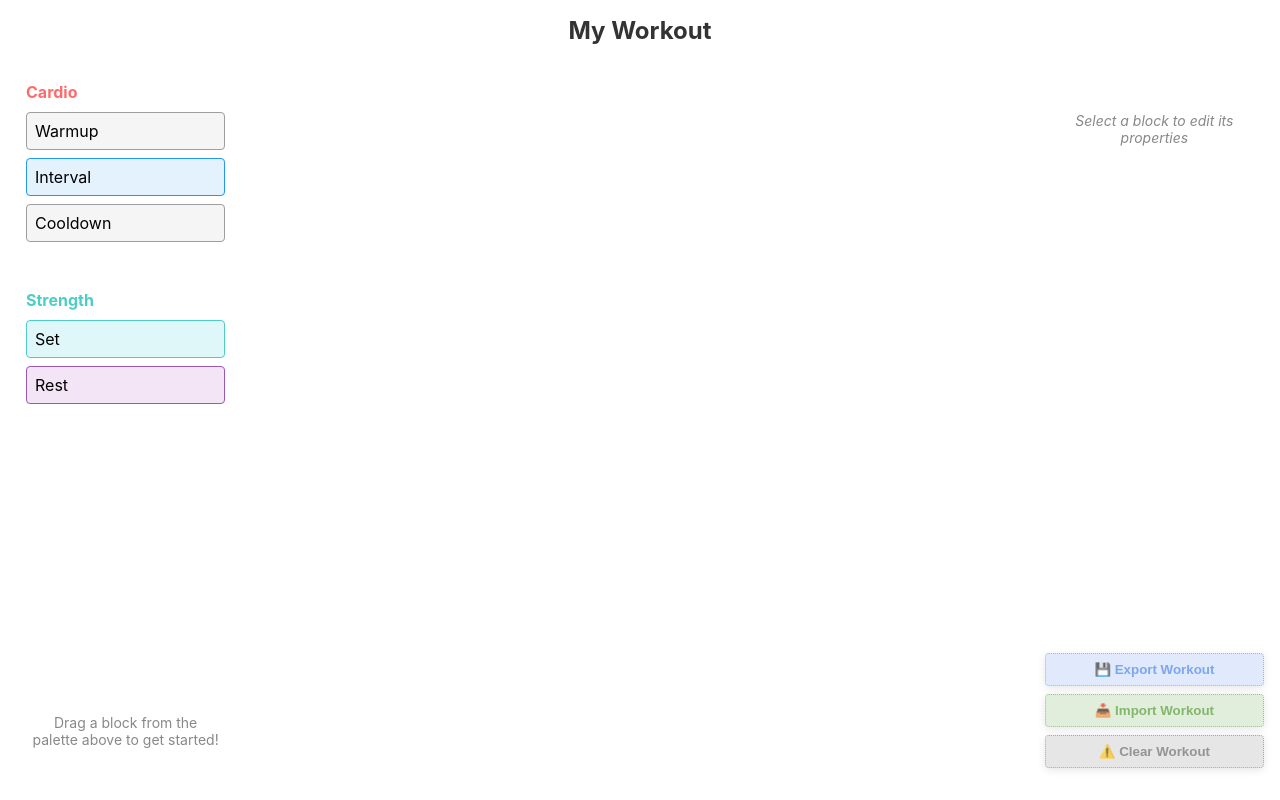
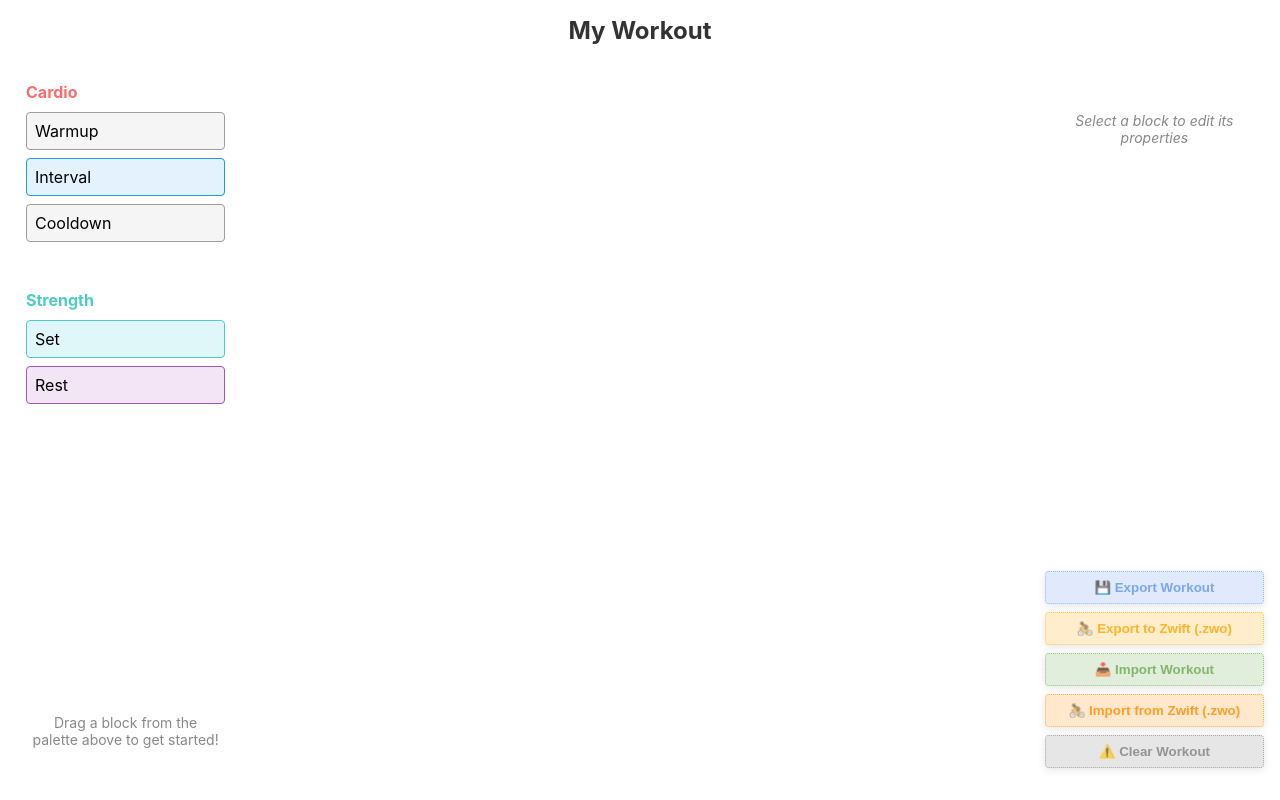
Before and after one commit to aaharr/workout, a React (Vite) app: page / in a window 1280 px wide. Built offline with nearby package versions, Linux system fonts and the light colour scheme.

Commit message:
Restore zwift buttons

```diff
--- a/src/App.tsx
+++ b/src/App.tsx
@@ -1,4 +1,4 @@
-import React from 'react';
+import React, { useState, useEffect } from 'react';
 import { Panel, PanelGroup, PanelResizeHandle } from 'react-resizable-panels';
 import { DragDropContext } from '@hello-pangea/dnd';
 import type { DropResult } from '@hello-pangea/dnd';
@@ -9,10 +9,49 @@ import { useStore } from './store/useStore';
 
 function App() {
   const { handleDragEnd } = useStore();
+  const [isMobile, setIsMobile] = useState(window.innerWidth < 768);
+
+  useEffect(() => {
+    const handleResize = () => {
+      setIsMobile(window.innerWidth < 768);
+    };
+
+    window.addEventListener('resize', handleResize);
+    return () => window.removeEventListener('resize', handleResize);
+  }, []);
 
   const onDragEnd = (result: DropResult) => {
     handleDragEnd(result);
   };
+
+  if (isMobile) {
+    return (
+      <div style={{ height: '100vh', display: 'flex', flexDirection: 'column' }}>
+        <DragDropContext onDragEnd={onDragEnd}>
+          <PanelGroup direction="vertical">
+            {/* Top Panel - Palette */}
+            <Panel defaultSize={20} minSize={10}>
+              <Palette />
+            </Panel>
+
+            <PanelResizeHandle style={{ height: '12px', background: 'rgba(255, 255, 255, 0.1)', cursor: 'row-resize' }} />
+
+            {/* Middle Panel - Timeline */}
+            <Panel defaultSize={60} minSize={30}>
+              <Timeline />
+            </Panel>
+
+            <PanelResizeHandle style={{ height: '12px', background: 'rgba(255, 255, 255, 0.1)', cursor: 'row-resize' }} />
+
+            {/* Bottom Panel - Inspector */}
+            <Panel defaultSize={20} minSize={10}>
+              <Inspector />
+            </Panel>
+          </PanelGroup>
+        </DragDropContext>
+      </div>
+    );
+  }
 
   return (
     <div style={{ height: '100vh' }}>
--- a/src/components/Inspector.tsx
+++ b/src/components/Inspector.tsx
@@ -5,8 +5,9 @@ import type { WorkoutSchema } from '../types/WorkoutSchema';
 import { CURRENT_VERSION } from '../types/WorkoutSchema';
 
 const Inspector: React.FC = () => {
-  const { cards: blocks, selectedCardIds: selectedBlockIds, updateCardText: updateBlockText, updateCardCue: updateBlockCue, updateCardDuration: updateBlockDuration, updateCardReps: updateBlockReps, updateCardWeight: updateBlockWeight, updateCardZone: updateBlockZone, updateCardHr: updateBlockHr, updateCardCadence: updateBlockCadence, clearAllCards: clearAllBlocks, workoutTitle, updateWorkoutTitle, importWorkout } = useStore();
+  const { cards: blocks, selectedCardIds: selectedBlockIds, updateCardText: updateBlockText, updateCardCue: updateBlockCue, updateCardDuration: updateBlockDuration, updateCardReps: updateBlockReps, updateCardWeight: updateBlockWeight, updateCardZone: updateBlockZone, updateCardHr: updateBlockHr, updateCardCadence: updateBlockCadence, clearAllCards: clearAllBlocks, workoutTitle, updateWorkoutTitle, importWorkout, addCard } = useStore();
   const fileInputRef = useRef<HTMLInputElement>(null);
+  const zwiftFileInputRef = useRef<HTMLInputElement>(null);
 
   // Get all selected blocks
   const selectedBlocks = blocks.filter(block => selectedBlockIds.includes(block.id));
@@ -53,6 +54,82 @@ const Inspector: React.FC = () => {
 
   const updateAllSelectedCadence = (cadence: number | undefined) => {
     selectedBlockIds.forEach(id => updateBlockCadence(id, cadence));
+  };
+
+  // Helper function to generate Zwift workout XML
+  const generateZwiftWorkout = (title: string, cards: Card[]): string => {
+    const workoutElements = cards
+      .filter(card => card.type === 'cardio' && card.duration)
+      .map(card => {
+        // Convert duration from minutes to seconds
+        const duration = Math.round((card.duration || 0) * 60);
+        // Map zone to power (simplified mapping)
+        const power = card.zone ? (0.4 + (card.zone - 1) * 0.1).toFixed(2) : '0.50';
+        return `<SteadyState Duration="${duration}" Power="${power}"/>`;
+      })
+      .join('\n        ');
+
+    return `<?xml version="1.0" encoding="UTF-8"?>
+<workout_file>
+    <author>Workout Builder</author>
+    <name>${title}</name>
+    <description>${title}</description>
+    <sportType>bike</sportType>
+    <tags/>
+    <workout>
+        ${workoutElements}
+    </workout>
+</workout_file>`;
+  };
+
+  // Helper function to parse Zwift workout XML
+  const parseZwiftWorkout = (xmlContent: string) => {
+    try {
+      const parser = new DOMParser();
+      const xmlDoc = parser.parseFromString(xmlContent, 'text/xml');
+
+      const nameElement = xmlDoc.querySelector('name');
+      const title = nameElement?.textContent || 'Imported Zwift Workout';
+
+      const workoutElement = xmlDoc.querySelector('workout');
+      const steadyStateElements = workoutElement?.querySelectorAll('SteadyState');
+
+      if (!steadyStateElements || steadyStateElements.length === 0) {
+        alert('No valid workout segments found in the Zwift file');
+        return;
+      }
+
+      // Clear existing workout
+      clearAllBlocks();
+      updateWorkoutTitle(title);
+
+      // Add each segment as a cardio interval block
+      Array.from(steadyStateElements).forEach((element, index) => {
+        const durationAttr = element.getAttribute('Duration');
+        const powerAttr = element.getAttribute('Power');
+
+        if (durationAttr) {
+          const durationMinutes = Math.round(parseInt(durationAttr) / 60);
+          // Convert power to zone (simplified mapping)
+          const power = powerAttr ? parseFloat(powerAttr) : 0.5;
+          const zone = Math.min(6, Math.max(1, Math.round((power - 0.4) / 0.1) + 1));
+
+          const newCard: Card = {
+            id: `card-${Date.now()}-${index}`,
+            text: `Interval Zone ${zone}`,
+            type: 'cardio',
+            cardioSubtype: 'interval',
+            duration: durationMinutes,
+            zone: zone
+          };
+          addCard(newCard);
+        }
+      });
+
+    } catch (error) {
+      alert('Error parsing Zwift workout file');
+      console.error(error);
+    }
   };
 
   return (
@@ -404,6 +481,49 @@ const Inspector: React.FC = () => {
           💾 Export Workout
         </button>
 
+        {/* Zwift Export Button */}
+        <button
+          onClick={() => {
+            // Convert blocks to Zwift format
+            const zwiftWorkout = generateZwiftWorkout(workoutTitle, blocks);
+            const dataStr = zwiftWorkout;
+            const dataUri = 'data:application/xml;charset=utf-8,'+ encodeURIComponent(dataStr);
+
+            const exportFileDefaultName = `${workoutTitle.replace(/\s+/g, '_')}_zwift_workout.zwo`;
+
+            const linkElement = document.createElement('a');
+            linkElement.setAttribute('href', dataUri);
+            linkElement.setAttribute('download', exportFileDefaultName);
+            linkElement.click();
+          }}
+          style={{
+            padding: '8px 16px',
+            backgroundColor: 'rgba(255, 165, 0, 0.2)',
+            color: 'rgba(255, 165, 0, 0.8)',
+            border: '1px dotted rgba(255, 165, 0, 0.6)',
+            borderRadius: '4px',
+            cursor: 'pointer',
+            fontWeight: 'bold',
+            boxShadow: '0 2px 8px rgba(0, 0, 0, 0.1)',
+            display: 'flex',
+            alignItems: 'center',
+            justifyContent: 'center',
+            gap: '8px'
+          }}
+          onMouseEnter={(e) => {
+            e.currentTarget.style.backgroundColor = 'rgba(255, 165, 0, 0.3)';
+            e.currentTarget.style.color = 'rgba(255, 165, 0, 1)';
+            e.currentTarget.style.border = '1px dotted rgba(255, 165, 0, 0.8)';
+          }}
+          onMouseLeave={(e) => {
+            e.currentTarget.style.backgroundColor = 'rgba(255, 165, 0, 0.2)';
+            e.currentTarget.style.color = 'rgba(255, 165, 0, 0.8)';
+            e.currentTarget.style.border = '1px dotted rgba(255, 165, 0, 0.6)';
+          }}
+        >
+          🚴 Export to Zwift (.zwo)
+        </button>
+
         {/* Import Button */}
         <input
           type="file"
@@ -473,6 +593,65 @@ const Inspector: React.FC = () => {
           📥 Import Workout
         </button>
 
+        {/* Zwift Import Button */}
+        <input
+          type="file"
+          accept=".zwo"
+          ref={zwiftFileInputRef}
+          onChange={(e) => {
+            const file = e.target.files?.[0];
+            if (file) {
+              const reader = new FileReader();
+              reader.onload = (event) => {
+                try {
+                  const content = event.target?.result;
+                  if (typeof content === 'string') {
+                    parseZwiftWorkout(content);
+                  }
+                } catch (error) {
+                  alert('Error parsing Zwift workout file');
+                  console.error(error);
+                }
+              };
+              reader.readAsText(file);
+            }
+            // Reset the file input
+            if (e.target) {
+              e.target.value = '';
+            }
+          }}
+          style={{ display: 'none' }}
+        />
+        <button
+          onClick={() => zwiftFileInputRef.current?.click()}
+          style={{
+            padding: '8px 16px',
+            backgroundColor: 'rgba(255, 140, 0, 0.2)',
+            color: 'rgba(255, 140, 0, 0.8)',
+            border: '1px dotted rgba(255, 140, 0, 0.6)',
+            borderRadius: '4px',
+            cursor: 'pointer',
+            fontWeight: 'bold',
+            boxShadow: '0 2px 8px rgba(0, 0, 0, 0.1)',
+            display: 'flex',
+            alignItems: 'center',
+            justifyContent: 'center',
+            gap: '8px'
+          }}
+          onMouseEnter={(e) => {
+            e.currentTarget.style.backgroundColor = 'rgba(255, 140, 0, 0.3)';
+            e.currentTarget.style.color = 'rgba(255, 140, 0, 1)';
+            e.currentTarget.style.border = '1px dotted rgba(255, 140, 0, 0.8)';
+          }}
+          onMouseLeave={(e) => {
+            e.currentTarget.style.backgroundColor = 'rgba(255, 140, 0, 0.2)';
+            e.currentTarget.style.color = 'rgba(255, 140, 0, 0.8)';
+            e.currentTarget.style.border = '1px dotted rgba(255, 140, 0, 0.6)';
+          }}
+        >
+          🚴 Import from Zwift (.zwo)
+        </button>
+
         {/* Clear Workout Button */}
         <button
           onClick={() => {
--- a/src/index.css
+++ b/src/index.css
@@ -26,3 +26,23 @@ body {
 .duplicate-button:hover {
   background-color: rgba(200, 200, 255, 0.9) !important;
 }
+
+/* Mobile-specific styles */
+@media (max-width: 767px) {
+  /* Ensure panels take full width when stacked vertically */
+  .react-resizable-panels {
+    width: 100% !important;
+  }
+
+  /* Adjust padding for mobile */
+  .timeline-container,
+  .palette-container,
+  .inspector-container {
+    padding: 8px;
+  }
+
+  /* Make sure timeline is the focus */
+  .timeline-panel {
+    flex: 1;
+  }
+}
```
